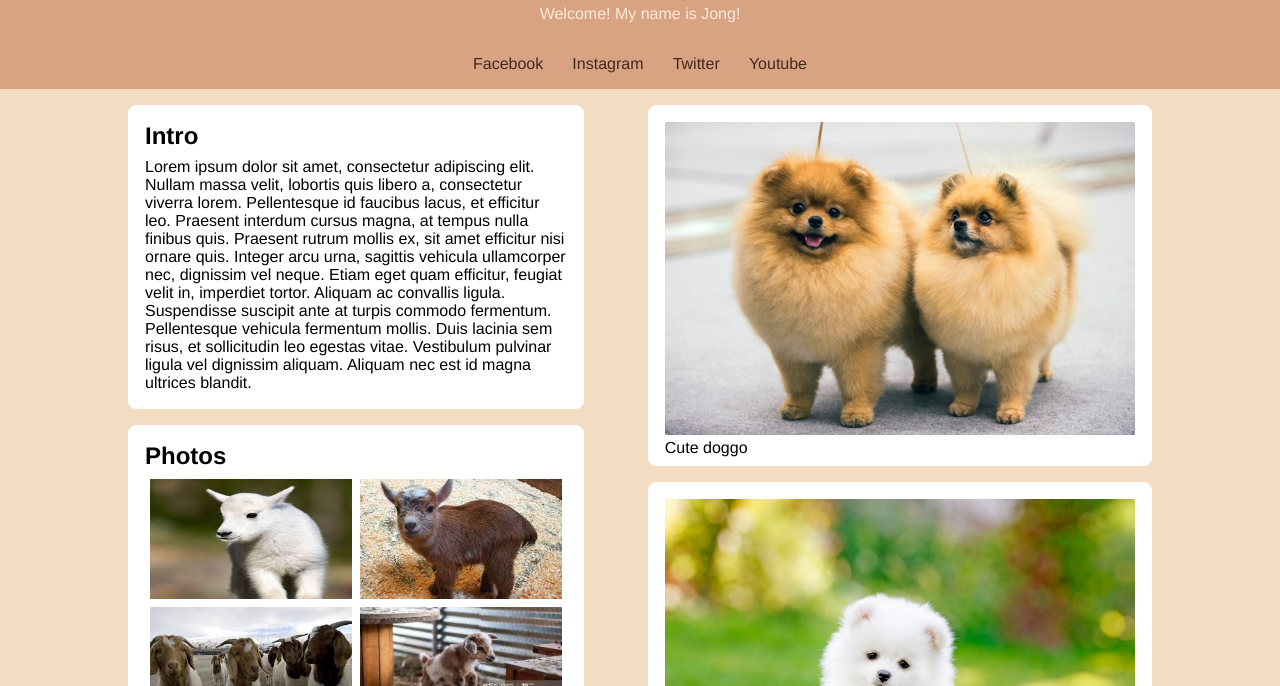
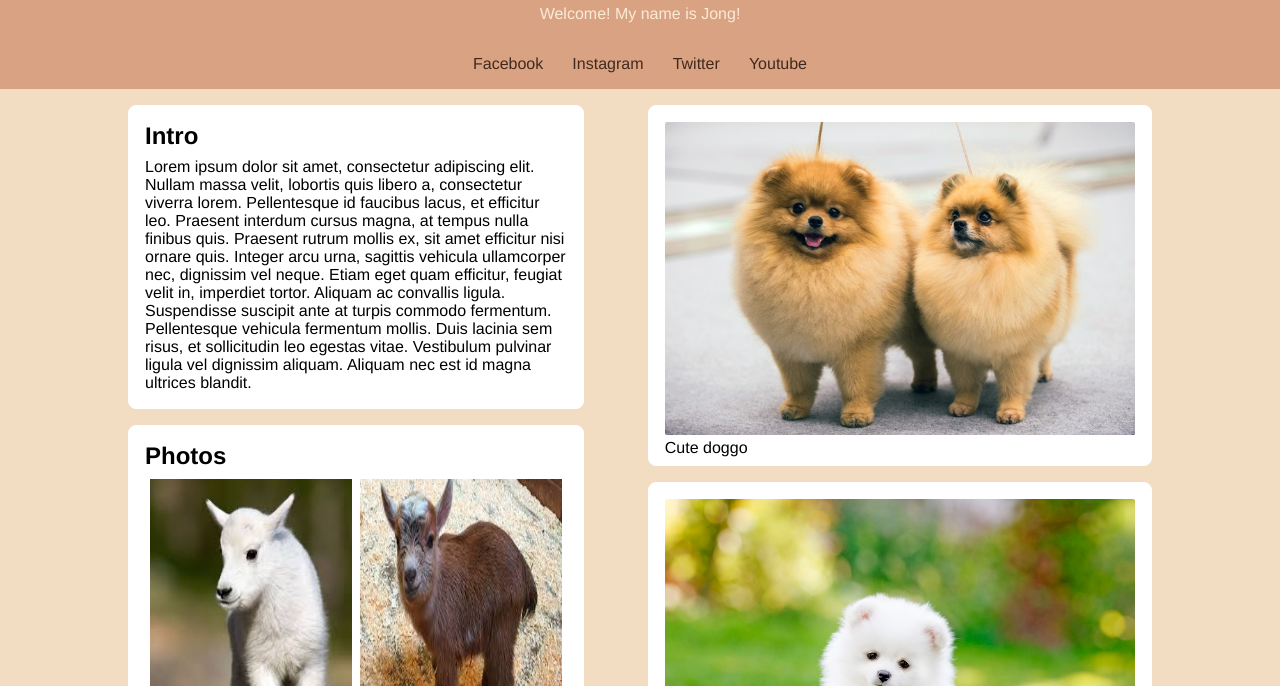
Before and after one commit to warandstar/learn-frontend, a plain HTML site: page homework1/simp.html in a window 1280 px wide. Shown: the part 266-952 px from the top of the page. Drawn offline with Linux system fonts and the light colour scheme.

Commit message:
Update the image size of left side of main section

```diff
--- a/homework1/styles/style.css
+++ b/homework1/styles/style.css
@@ -110,7 +110,7 @@ body {
 
 .intro-photo {
   width: 50%;
-  height: 128px;
+  height: 256px;
   padding: 1%;
 }
 
```
